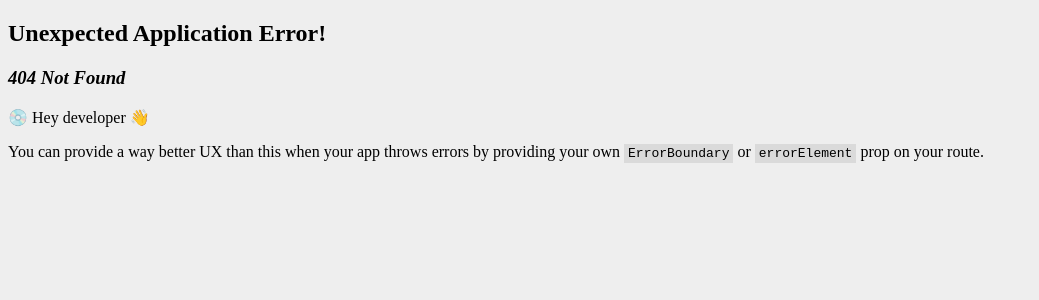
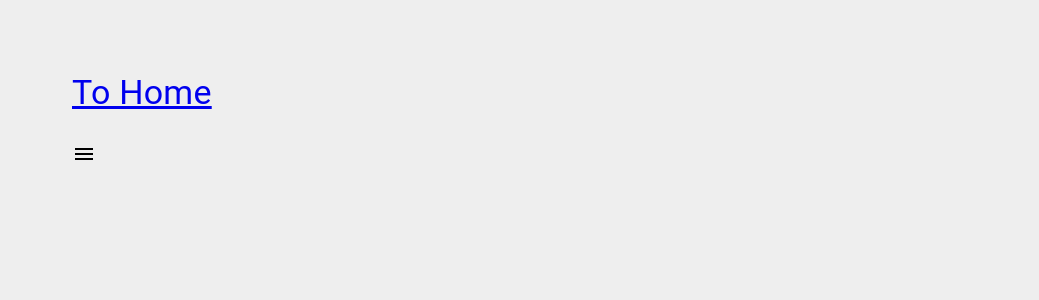
Before and after one commit to DonOhhhh/React-MUI-Tutorials, a React (Vite) app: page /drawer in a window 1280 px wide. Before the commit this address had no page. Shown: the top 300 px of the page, without its empty margins (0-1039 px from the left). Built offline with nearby package versions, Linux system fonts and the light colour scheme.

Commit message:
feat : Drawer

```diff
--- a/src/components/Links.tsx
+++ b/src/components/Links.tsx
@@ -19,6 +19,7 @@
         { link: "/navbar", text: "Navbar" },
         { link: "/link", text: "Link" },
         { link: "/breadcrumbs", text: "Breadcrumbs" },
+        { link: "/drawer", text: "Drawer" },
     ];
 
     return (
--- /dev/null
+++ b/src/components/MuiDrawer.tsx
@@ -0,0 +1,31 @@
+import { Menu } from "@mui/icons-material";
+import { Box, Drawer, IconButton, Typography } from "@mui/material";
+import { useState } from "react";
+
+export const MuiDrawer = () => {
+    const [isDrawerOpen, setIsDrawerOpen] = useState(false);
+    return (
+        <>
+            <IconButton
+                size="large"
+                edge="start"
+                color="inherit"
+                aria-label="logo"
+                onClick={() => setIsDrawerOpen(true)}
+            >
+                <Menu />
+            </IconButton>
+            <Drawer
+                anchor="left"
+                open={isDrawerOpen}
+                onClose={() => setIsDrawerOpen(false)}
+            >
+                <Box p={2} width={250} textAlign={"center"} role="presentation">
+                    <Typography variant="h6" component={"div"}>
+                        Side Panel
+                    </Typography>
+                </Box>
+            </Drawer>
+        </>
+    );
+};
--- a/src/main.tsx
+++ b/src/main.tsx
@@ -18,6 +18,7 @@
 import { MuiNavbar } from "./components/MuiNavbar.tsx";
 import { MuiLink } from "./components/MuiLink.tsx";
 import { MuiBreadcrumbs } from "./components/MuiBreadcrumbs.tsx";
+import { MuiDrawer } from "./components/MuiDrawer.tsx";
 
 const router = createBrowserRouter([
     {
@@ -92,6 +93,10 @@
                 path: "/breadcrumbs",
                 element: <MuiBreadcrumbs />,
             },
+            {
+                path: "/drawer",
+                element: <MuiDrawer />,
+            },
         ],
     },
 ]);
```
